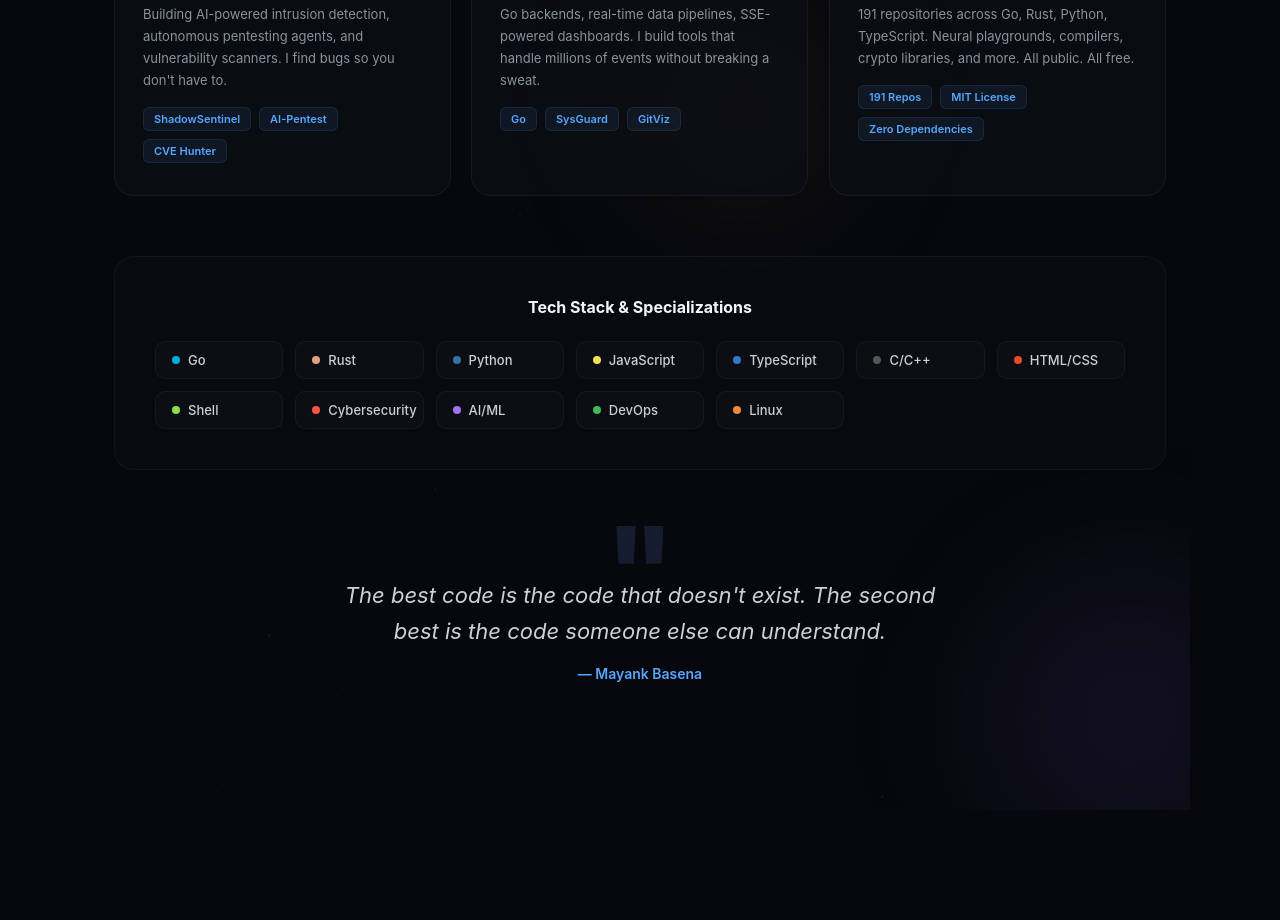
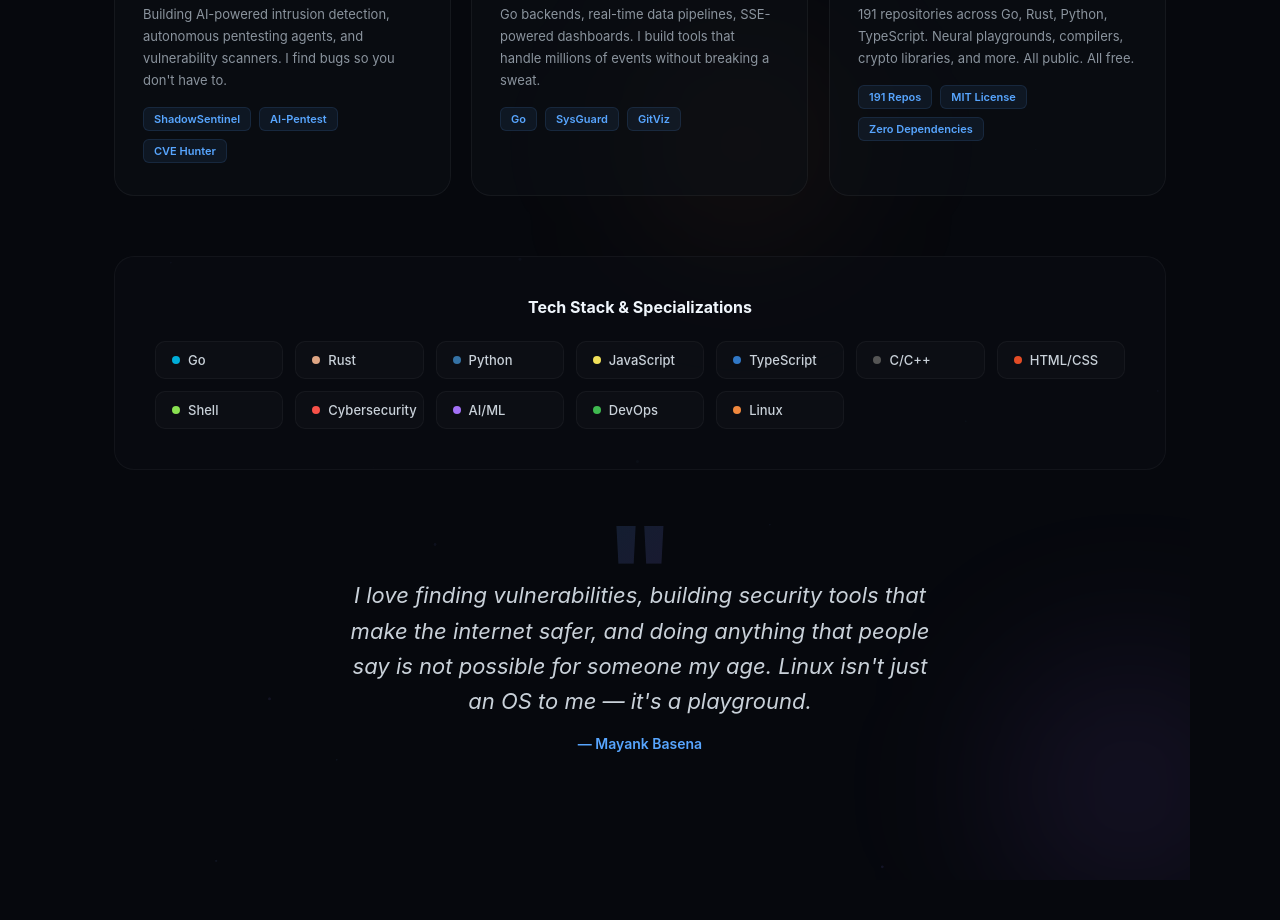
Before and after one commit to mayank-dev-15/gitviz, a plain HTML site: page ui/index.html in a window 1280 px wide. Shown: the part 1854-2774 px from the top of the page. Before the commit the page ends 2704 px from the top, so only its background shows below. Drawn offline with Linux system fonts and the light colour scheme; no server answers.

Commit message:
fix: use actual quote from GitHub profile README

```diff
--- a/ui/index.html
+++ b/ui/index.html
@@ -220,7 +220,7 @@
 
       <div class="about-quote">
         <div class="about-quote-mark">"</div>
-        <p class="about-quote-text">The best code is the code that doesn't exist. The second best is the code someone else can understand.</p>
+        <p class="about-quote-text">I love finding vulnerabilities, building security tools that make the internet safer, and doing anything that people say is not possible for someone my age. Linux isn't just an OS to me — it's a playground.</p>
         <div class="about-quote-attr">— Mayank Basena</div>
       </div>
     </div>
```
